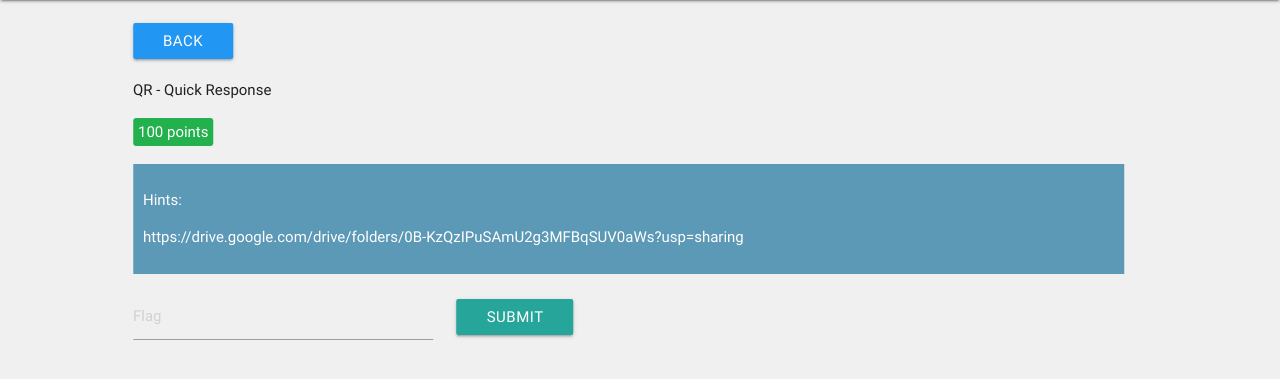
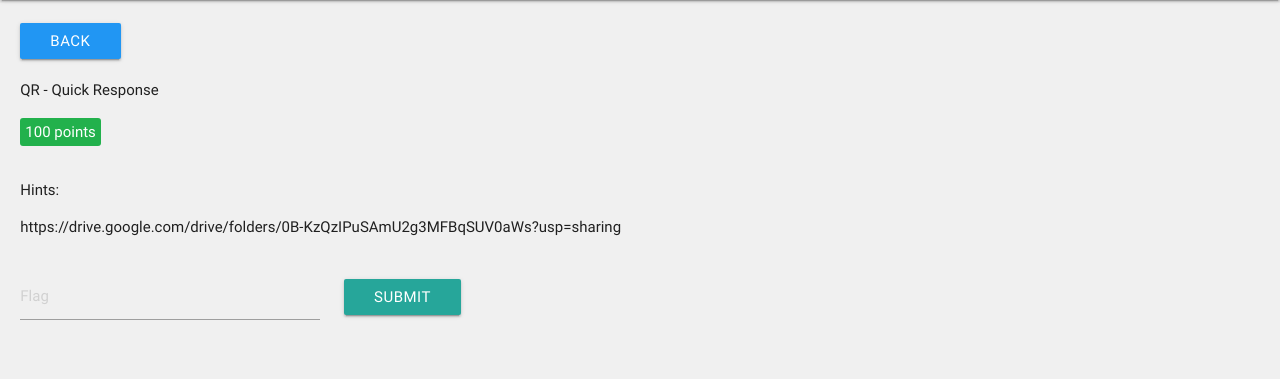
Before and after one commit to HemalPatil/cseagot, a Django app: page /contest/question/1/ in a window 1280 px wide. Shown: the part 64-443 px from the top of the page. Run offline with Django 3.2, Linux system fonts and the light colour scheme; data comes from the database, SQL or seed files in the repository; both versions use the stored data as it was after the commit.

Commit message:
questions added

```diff
--- a/contest/templates/main.html
+++ b/contest/templates/main.html
@@ -46,7 +46,7 @@
 <script src="{% static 'js/flipclock.min.js' %}"></script>
 <script type="text/javascript">
 	var clock;
-	var end = new Date(2017, 0, 21, 19, 0, 0, 0);
+	var end = new Date(2017, 0, 22, 17, 0, 0, 0);
 	$(document).ready(function()
 	{
 		var rightnow = new Date();
--- a/contest/templates/question.html
+++ b/contest/templates/question.html
@@ -2,17 +2,24 @@
 {% block content %}
 <title>CSEA Game of Threats</title>
 <br>
-<div class="row" style="position: relative; width: 80%; transform: translateX(-50%); left: 50%;">
+<div class="row">
+	<div class="col s12 m12 l12">
 		<a class="btn blue" href="/contest/">Back</a>
 	</div>
-<div class="row" style="position: relative; width: 80%; transform: translateX(-50%); left: 50%;">
+</div>
+<div class="row">
+	<div class="col s12 m12 l12">
 		<span>{{ question.question }}</span>
 	</div>
-<div class="row" style="position: relative; width: 80%; transform: translateX(-50%); left: 50%;">
+</div>
+<div class="row">
+	<div class="col s12 m12 l12">
 		<span style="padding: 5px; color: white; background: rgb(34, 177, 76); border-radius: 3px;">{{ question.points }} points</span>
 	</div>
+</div>
 {% if hints %}
-<div class="row" style="position: relative; width: 80%; transform: translateX(-50%); left: 50%; background: rgb(92, 153, 182); padding: 10px; color: white">
+<div class="row">
+	<div class="col s12 m12 l12">
 		<p>Hints:</p>
 		<ul style="list-style: disc;">
 			{% for hint in hints %}
@@ -20,13 +27,16 @@
 			{% endfor %}
 		</ul>
 	</div>
+</div>
 {% endif %}
-<div class="row" style="position: relative; width: 80%; transform: translateX(-50%); left: 50%;">
+<div class="row">
+	<div class="col s12 m12 l12">
 		<form id="flagform" method="POST" onsubmit="return submitFlag();">
 			<input type="hidden" name="question" value="{{ question.id }}" />
 			<input type="text" name="flag" style="width: 300px;" placeholder="Flag" />
 			<button class="btn" type="submit" style="margin-left: 20px;">Submit</button>
 		</form>
+	</div>
 </div>
 <script type="text/javascript">
 	var request;
--- a/contest/views.py
+++ b/contest/views.py
@@ -7,7 +7,6 @@ from django.contrib.auth import authenticate, login, logout
 from contest.models import Question, Hint, Solve
 from team.models import Team
 
-@csrf_exempt
 def teamlogin(request):
 	if request.method == "GET":
 		if request.user.is_authenticated:
@@ -18,18 +17,22 @@ def teamlogin(request):
 	elif request.method == "POST":
 		print(request.POST["csrfmiddlewaretoken"])
 		user = authenticate(username = request.POST["uname"], password = request.POST["pw"])
+		print user
 		if user is not None:
 			login(request, user)
+			print "Hello"
 			return redirect('/contest/')
 		else:
+			print "hello none"
 			return redirect('/contest/login/')
 
-@csrf_exempt
 def teamlogout(request):
-	logout(request)
+	try:
+		logout(request)
+	except Exception as e:
+		print e
 	return redirect("/contest/login/")
 
-@csrf_exempt
 def main(request):
 	if request.user.is_authenticated:
 		template = loader.get_template('main.html')
@@ -38,7 +41,6 @@ def main(request):
 	else:
 		return redirect('/contest/login')
 
-@csrf_exempt
 def question(request, question_id = None):
 	if question_id is None:
 		raise Http404("Invalid question")
@@ -50,9 +52,7 @@ def question(request, question_id = None):
 			context = {'question' : q, 'hints' : hints}
 			return HttpResponse(template.render(context, request))
 		except Question.DoesNotExist:
-			raise Http404("Invalid question")
-
-@csrf_exempt
+			rais
 def leaderboard(request):
 	template = loader.get_template('leaderboard.html')
 	teams = Team.objects.all().order_by('points')
--- a/cseagot/settings.py
+++ b/cseagot/settings.py
@@ -23,7 +23,7 @@ BASE_DIR = os.path.dirname(os.path.dirname(os.path.abspath(__file__)))
 SECRET_KEY = '#!t@6sjamq(c^4=b($mu_#cw+*@n9)4x6&%$!(((c$98!_erf4'
 
 # SECURITY WARNING: don't run with debug turned on in production!
-DEBUG = False
+DEBUG = True
 
 ALLOWED_HOSTS = ['localhost', '127.0.0.1', '172.30.112.12']
 
```
Also changed, not shown: contest/migrations/0004_question_files.py (added), db.sqlite3. Lines whose indentation alone changed are shown as unchanged.
